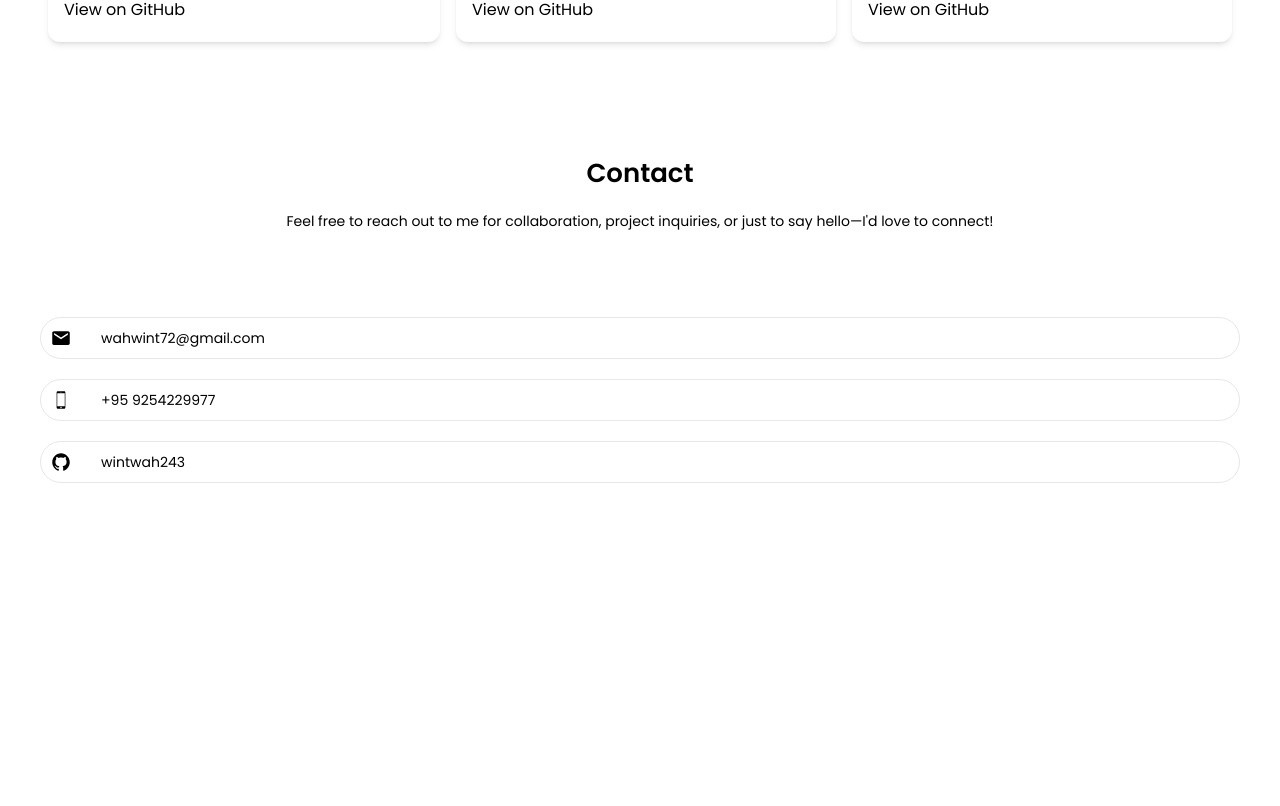
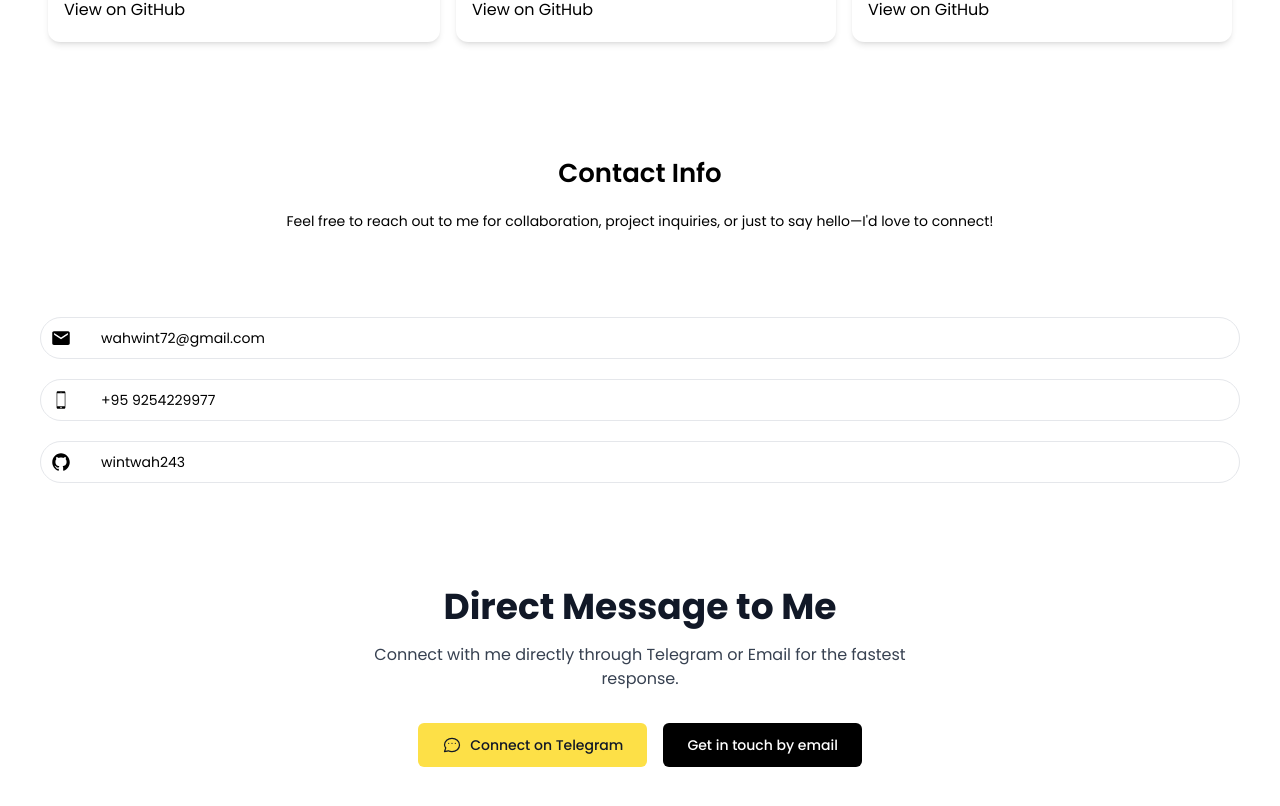
Before and after one commit to wintwah243/shiportfolio-v2.0, a React (Vite) app in the folder shiportfolio-version2.0/: page / in a window 1280 px wide. Shown: the part 3316-4122 px from the top of the page. Built offline with nearby package versions, Linux system fonts and the light colour scheme.

Commit message:
Update Contact.jsx

```diff
--- a/shiportfolio-version2.0/src/sections/Contact.jsx
+++ b/shiportfolio-version2.0/src/sections/Contact.jsx
@@ -23,7 +23,7 @@ const Contact = () => {
           viewport={{ once: true }}
           transition={{ duration: 0.6, delay: 0.2 }}
         >
-          <h4 className='section-title'>Contact</h4>
+          <h4 className='section-title'>Contact Info</h4>
           <p className='text-sm text-center mt-4 leading-6'>
             Feel free to reach out to me for collaboration, project inquiries,
             or just to say hello—I'd love to connect!
@@ -49,6 +49,47 @@ const Contact = () => {
           </motion.div>
         </motion.div>
       </div>
+
+      <div className="bg-white py-16 px-6 md:px-12 text-center">
+      <h2 className="text-3xl md:text-4xl font-bold text-gray-900 mb-4">
+         Direct Message to Me
+        </h2>
+        <p className="text-gray-700 mb-8 max-w-xl mx-auto">
+          Connect with me directly through Telegram or Email for the fastest response.
+        </p>
+
+      <div className="flex flex-col sm:flex-row justify-center items-center gap-4 mb-6">
+          <a
+            href="https://t.me/shishi_ww"
+            target="_blank"
+            className="flex items-center justify-center gap-2 px-6 py-3 bg-yellow-300 text-gray-900 rounded-md text-sm font-medium transition dark:bg-indigo-500 dark:text-white"
+          >
+            <svg
+              className="w-5 h-5"
+              fill="none"
+              stroke="currentColor"
+              strokeWidth="1.5"
+              viewBox="0 0 24 24"
+            >
+              <path
+                strokeLinecap="round"
+                strokeLinejoin="round"
+                d="M8 10h.01M12 10h.01M16 10h.01M21 12c0 4.418-4.03 8-9 8a9.77 9.77 0 01-4.5-1.032L3 20l1.5-4.5A8.94 8.94 0 013 12c0-4.418 4.03-8 9-8s9 3.582 9 8z"
+              />
+            </svg>
+            Connect on Telegram
+          </a>
+
+          <a
+            href="mailto:wahwint72@gmail.com"
+            className="px-6 py-3 bg-black text-white rounded-md text-sm font-medium hover:bg-gray-900 transition"
+          >
+            Get in touch by email
+          </a>
+
+        </div>
+        </div>
+
     </motion.section>
   )
 }
```
